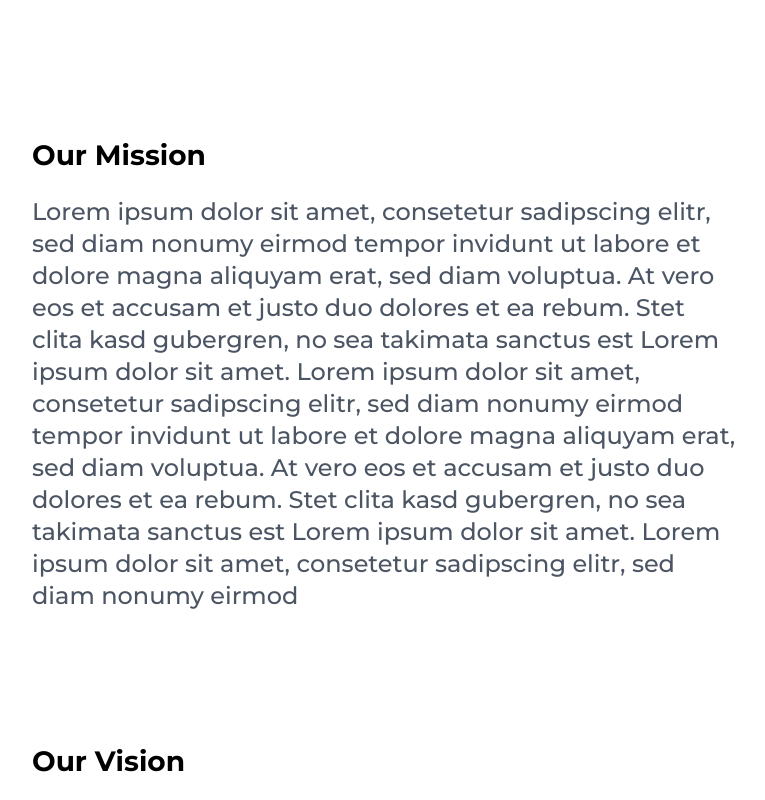
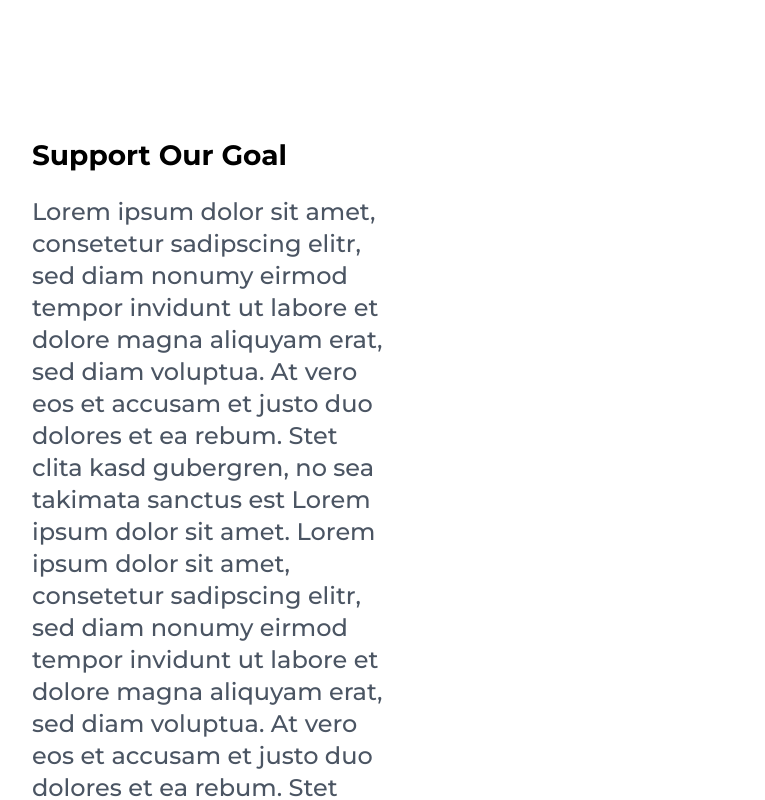
Before and after one commit to JAPECorp/New-MakeWayApp-Website, a Next.js app: page /support in a window 1280 px wide. Shown: the part 680-1480 px from the top of the page, without its empty margins (256-1021 px from the left). Built offline with nearby package versions, Linux system fonts and the light colour scheme.

Commit message:
Change Icons

```diff
--- a/components/Service /Service.jsx
+++ b/components/Service /Service.jsx
@@ -7,7 +7,7 @@ function Service() {
     {
       title: "Speed",
       content: "Ping, Notify and move in a short period.",
-      imgSrc: "/operator.svg",
+      imgSrc: "/Rocket.svg",
       id: 1,
     },
     {
--- /dev/null
+++ b/components/Support/content.jsx
@@ -0,0 +1,25 @@
+function SupportContent(props) {
+  return (
+    <>
+      <div className="mt-32">
+        <h1 className="text-black text-left text-makeway-md">
+          Support Our Goal
+        </h1>
+
+        <p className="md:w-2/4 text-lg md:text-2xl text-gray-600 mt-5">
+          Lorem ipsum dolor sit amet, consetetur sadipscing elitr, sed diam
+          nonumy eirmod tempor invidunt ut labore et dolore magna aliquyam erat,
+          sed diam voluptua. At vero eos et accusam et justo duo dolores et ea
+          rebum. Stet clita kasd gubergren, no sea takimata sanctus est Lorem
+          ipsum dolor sit amet. Lorem ipsum dolor sit amet, consetetur
+          sadipscing elitr, sed diam nonumy eirmod tempor invidunt ut labore et
+          dolore magna aliquyam erat, sed diam voluptua. At vero eos et accusam
+          et justo duo dolores et ea rebum. Stet clita kasd gubergren, no sea
+          takimata sanctus est Lorem ipsum dolor sit amet. Lorem ipsum dolor sit
+          amet, consetetur sadipscing elitr, sed diam nonumy eirmod
+        </p>
+      </div>
+    </>
+  );
+}
+export default SupportContent;
--- a/pages/support.jsx
+++ b/pages/support.jsx
@@ -2,9 +2,8 @@ import Head from "next/head";
 import Nav from "../components/NavBar/Nav";
 import SideBar from "../components/NavBar/sidebar";
 import { useState } from "react";
-import AboutSection from "../components/About Section/About";
-import Content from "../components/About Section/content";
 import SupportSection from "../components/Support/Support";
+import SupportContent from "../components/Support/content";
 
 const Support = () => {
   const [sideBar, setSideBar] = useState(false);
@@ -26,7 +25,7 @@ const Support = () => {
         className="md:p-96 px-5 md:px-20 lg:px-72 pb-20 "
         style={{ paddingBottom: 30 }}
       >
-        <Content />
+        <SupportContent />
       </section>
 
       <SideBar sideBar={sideBar} />
```
Also changed, not shown: public/Rocket.svg (added).
